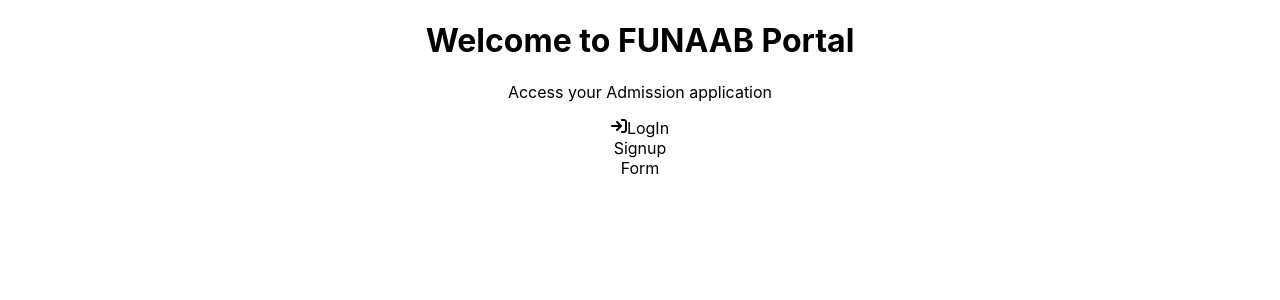
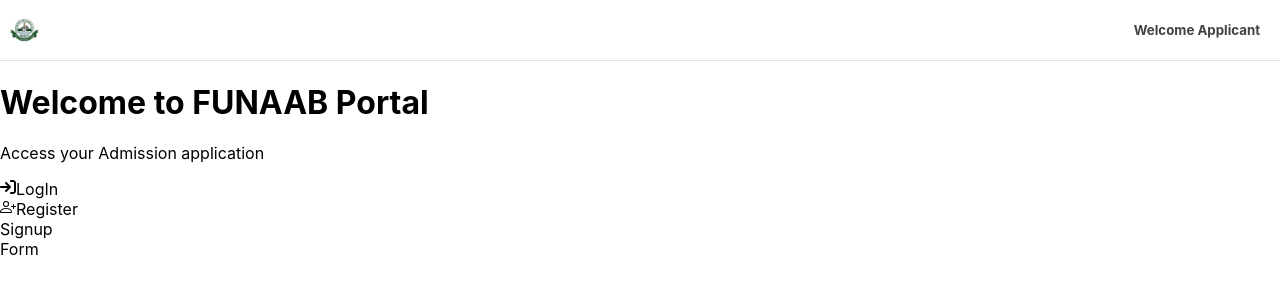
Before and after one commit to shakiratkemi/login-react, a React (Create React App) app in the folder login-signup/: page / in a window 1280 px wide. Shown: the top 300 px of the page. Built offline with nearby package versions, Linux system fonts and the light colour scheme.

Commit message:
Updated the package.json, added an image and a header component file

```diff
--- a/login-signup/package.json
+++ b/login-signup/package.json
@@ -10,7 +10,7 @@
     "react": "^19.1.0",
     "react-dom": "^19.1.0",
     "react-icons": "^5.5.0",
-    "react-scripts": "^0.0.0",
+    "react-scripts": "^5.0.1",
     "web-vitals": "^2.1.4"
   },
   "scripts": {
--- a/login-signup/src/App.css
+++ b/login-signup/src/App.css
@@ -1,38 +1,13 @@
-.App {
-  text-align: center;
+.header-container {
+  display: flex;
+  align-items: center;
+  border-bottom: 1.5px solid #95919144;
+  justify-content: space-between;
+  padding-right: 20px;
+  color: rgb(66, 65, 65);
+  font-weight: 400;
 }
 
-.App-logo {
-  height: 40vmin;
-  pointer-events: none;
+.header-container img {
+  width: 50px;
 }
-
-@media (prefers-reduced-motion: no-preference) {
-  .App-logo {
-    animation: App-logo-spin infinite 20s linear;
-  }
-}
-
-.App-header {
-  background-color: #282c34;
-  min-height: 100vh;
-  display: flex;
-  flex-direction: column;
-  align-items: center;
-  justify-content: center;
-  font-size: calc(10px + 2vmin);
-  color: white;
-}
-
-.App-link {
-  color: #61dafb;
-}
-
-@keyframes App-logo-spin {
-  from {
-    transform: rotate(0deg);
-  }
-  to {
-    transform: rotate(360deg);
-  }
-}
--- a/login-signup/src/App.js
+++ b/login-signup/src/App.js
@@ -1,10 +1,11 @@
-import logo from "./logo.svg";
 import "./App.css";
 import Signup from "./Components/Signup";
+import Header from "./Components/Header";
 
 function App() {
   return (
     <div className="App">
+      <Header />
       <Signup />
     </div>
   );
--- /dev/null
+++ b/login-signup/src/Components/Header.js
@@ -0,0 +1,14 @@
+import React, { Component } from "react";
+
+export class Header extends Component {
+  render() {
+    return (
+      <div className="header-container">
+        <img src="/funaab.jpeg" alt="Funaab" />
+        <h5>Welcome Applicant</h5>
+      </div>
+    );
+  }
+}
+
+export default Header;
--- a/login-signup/src/Components/Heading.js
+++ b/login-signup/src/Components/Heading.js
@@ -1,5 +1,6 @@
 import React, { Component } from "react";
 import { FaArrowRightToBracket } from "react-icons/fa6";
+import { BsPersonPlus } from "react-icons/bs";
 
 export class Heading extends Component {
   render() {
@@ -12,6 +13,10 @@
             <FaArrowRightToBracket />
             LogIn
           </div>
+          <div className="register">
+            <BsPersonPlus />
+            Register
+          </div>
         </div>
       </div>
     );
```
Also changed, not shown: login-signup/public/funaab.jpeg (added), 1 other file (tests, documents, lock files or other folders).
